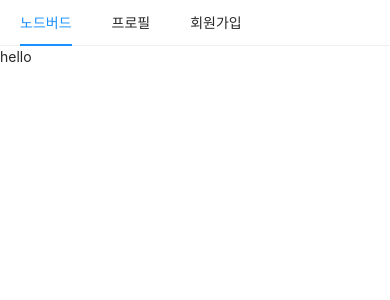
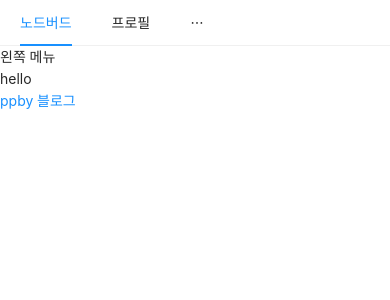
Before and after one commit to jjunnnys/ppby-sparrow, a Next.js app in the folder front/: page / in a window 390 px wide. Shown: the top 300 px of the page. Built offline with nearby package versions, Linux system fonts and the light colour scheme.

Commit message:
Setting 반응형 그리드

```diff
--- a/front/components/AppLayout.js
+++ b/front/components/AppLayout.js
@@ -1,7 +1,7 @@
 import React from 'react';
 import PropTypes from 'prop-types';
 import Link from 'next/link'; // react의 router의 기능
-import { Menu } from 'antd';
+import { Menu, Input, Row, Col } from 'antd';
 
 // 레이아웃은 여러개 만들 수 있음 (특정 컴포넌트의 공통사항)
 const AppLayout = ({ children }) => {
@@ -19,12 +19,34 @@
           </Link>
         </Menu.Item>
         <Menu.Item>
+          <Input.Search enterButton style={{ verticalAlign: 'middle' }} />
+        </Menu.Item>
+        <Menu.Item>
           <Link href="/signup">
             <a>회원가입</a>
           </Link>
         </Menu.Item>
       </Menu>
-      {children}
+      <Row
+        gutter={8} // 컬럼 사이에 간격 주기(두 컬럼 사이를 8px로 띄움)
+      >
+        {/* xs: 모바일, sm: 태블릿, md: 작은 데스크탑  -> n/24라고 생각, 한 Row의 합은 24가 되어야 함 */}
+        <Col xs={24} md={6}>
+          왼쪽 메뉴
+        </Col>
+        <Col xs={24} md={12}>
+          {children}
+        </Col>
+        <Col xs={24} md={6}>
+          <a
+            href="https://velog.io/@ppby"
+            target="_blank" // _blank을 쓰면 보안 위험이 있어
+            rel="noreFerrer noopener" // <- 이 걸 작성
+          >
+            ppby 블로그
+          </a>
+        </Col>
+      </Row>
     </div>
   );
 };
```
